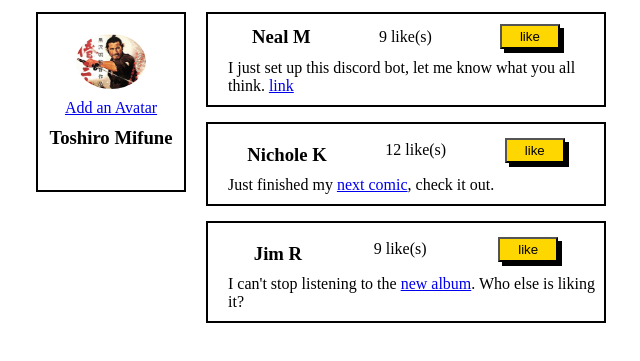
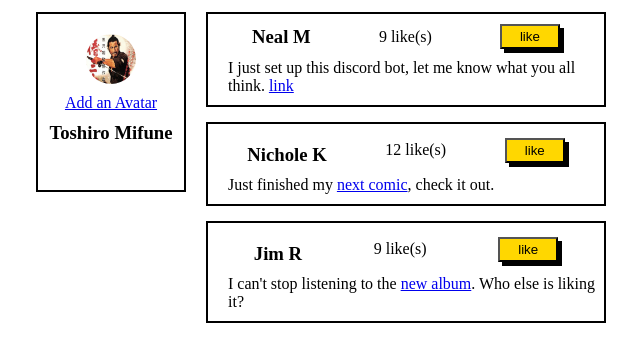
Before and after one commit to dreessen-n/liking-likes, a plain HTML site: page index.html in a window 1280 px wide. Both pictures are taken after a click on the link "Add an Avatar". Shown: the part 105-466 px from the top of the page, without its empty margins (319-959 px from the left). Drawn offline with Linux system fonts and the light colour scheme.

Commit message:
Update function for avatar and remove console logs

```diff
--- a/index.html
+++ b/index.html
@@ -19,7 +19,7 @@
         <div class="main">
             <div class="left">
                 <div class="left-box1">
-                    <img src="./assets/user-circle.png" class="img_profile-pic">
+                    <img src="./assets/user-circle.png" class="img_profile-pic" id="img_gen-user">
                 <a href="#" class="change-profile-pic" onclick="addAvatar()">Add an Avatar</a>
                 <h3 class="profile-name">Toshiro Mifune</h3>
                 </div>
--- a/script.js
+++ b/script.js
@@ -1,13 +1,9 @@
 // Increase likes
 
 function addLike(element) {
-    // console.log(element);
     var x = element.id;
-    // console.log(x);
     var y = 'label_' + x;
-    // console.log(y);
     var z = document.querySelector('#' + y);
-    // console.log(z);
     var num = z.innerText;
     num++;
     z.innerText = num;
@@ -15,6 +11,12 @@ function addLike(element) {
 
 function addAvatar () {
     var x = document.querySelector('.img_profile-pic');
-    console.log(x);
-    x.src = "./assets/toshiro.png";
+    var y = x.id;
+    if (y == 'img_gen-user') {
+        x.src = "./assets/toshiro.png";
+        x.id = "img_profile-pic"
+    } else {
+        x.src = "./assets/user-circle.png"
+        x.id = "img_gen-user"
+    }
 }
--- a/style.css
+++ b/style.css
@@ -55,7 +55,8 @@
 
 .img_profile-pic {
     border-radius: 50%;
-    width: 70px;
+    width: 50px;
+    height: 50px;
     margin-top: 20px;
 }
 
```
